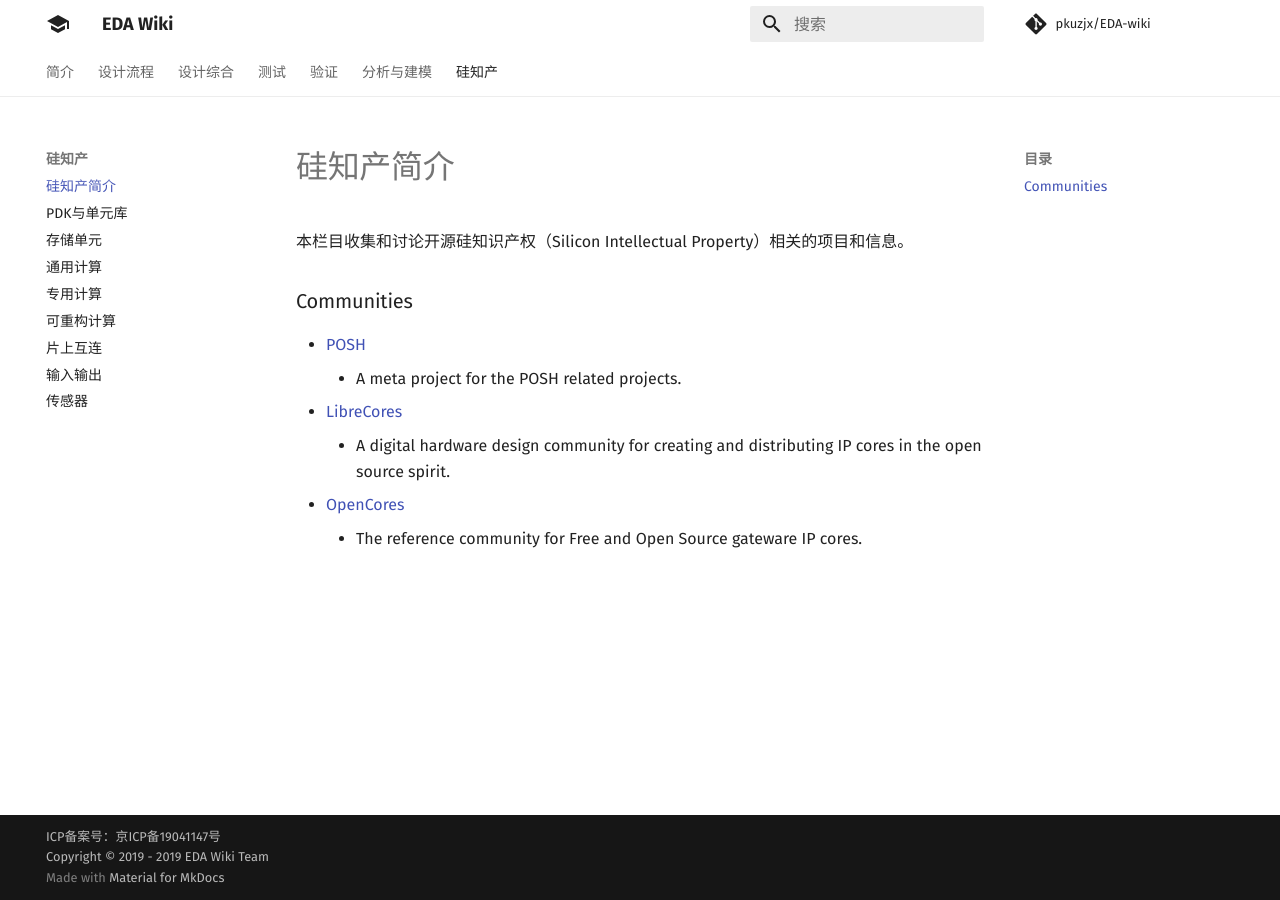
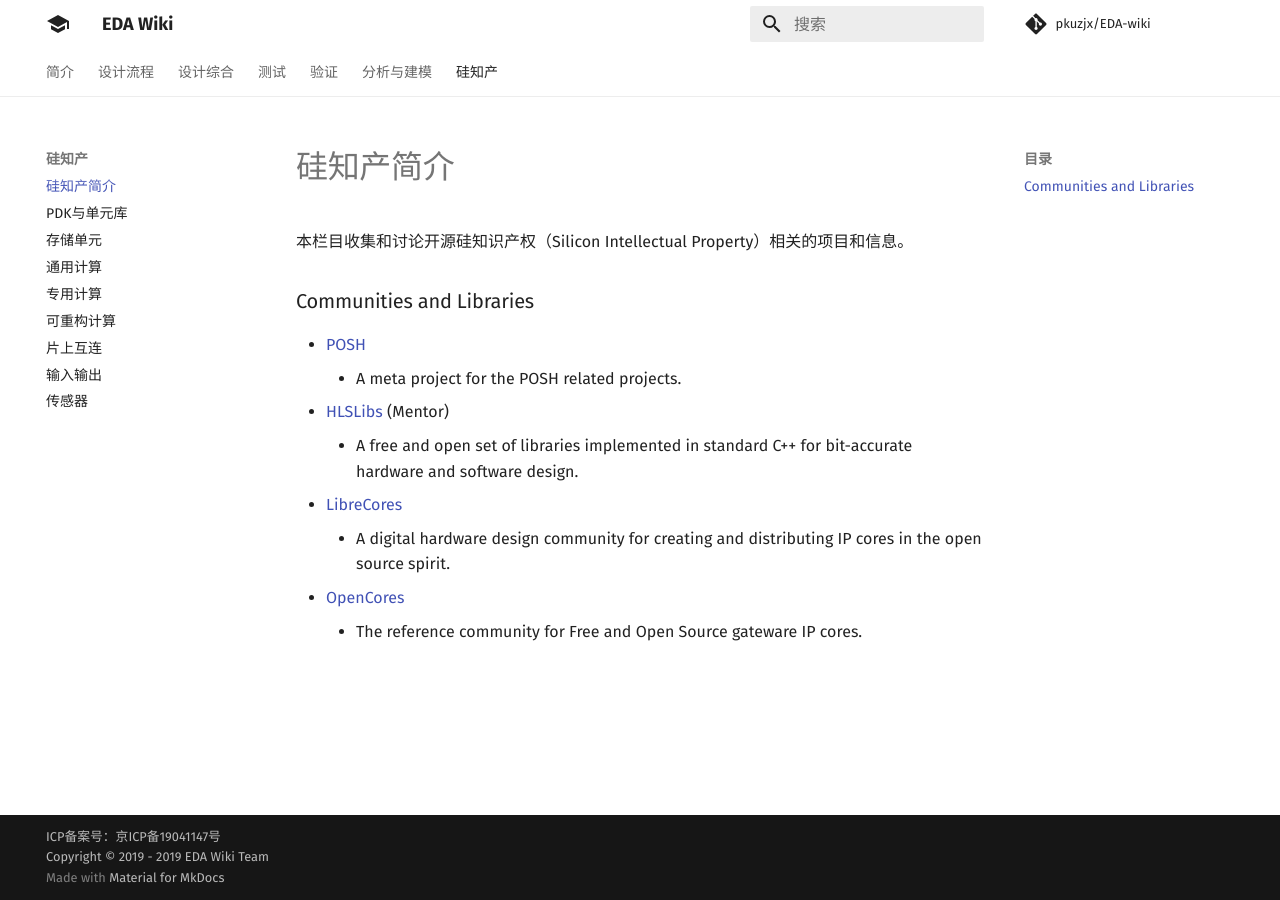
Before and after one commit to daitoto/EDA-wiki, an MkDocs documentation site: the page built from docs/sip/index.md, in a window 1280 px wide. Built offline with MkDocs 1.6.1 and Material for MkDocs 9.7.7, drawn with Linux system fonts in a browser that asks for light colours; comment, search, counter and statistics services are not loaded.

```diff
--- a/docs/sip/index.md
+++ b/docs/sip/index.md
@@ -1,8 +1,10 @@
 本栏目收集和讨论开源硅知识产权（Silicon Intellectual Property）相关的项目和信息。
 
-### Communities
+### Communities and Libraries
 - [POSH](https://github.com/aolofsson/POSH)
   - A meta project for the POSH related projects.
+- [HLSLibs](https://hlslibs.org/) (Mentor)
+  - A free and open set of libraries implemented in standard C++ for bit-accurate hardware and software design.
 - [LibreCores](https://www.librecores.org/)
   - A digital hardware design community for creating and distributing IP cores in the open source spirit.
 - [OpenCores](https://opencores.org/)
```
Also changed, not shown: docs/sip/mem.md (+2 -0 lines), docs/sip/special.md (+4 -0 lines).
